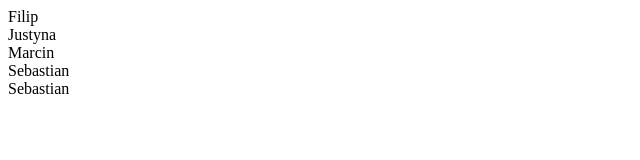
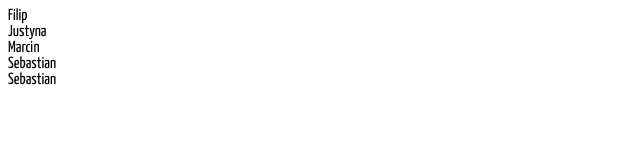
Before and after one commit to infoshareacademy/jfdzs3-mordeczki, a plain HTML site: page index.html in a window 1280 px wide. Shown: the whole page, without its empty margins (0-640 px from the left). Drawn offline with Linux system fonts and the light colour scheme.

Commit message:
style z czcionka do html, poprawiony css

```diff
--- a/index.html
+++ b/index.html
@@ -1,5 +1,8 @@
 <!doctype html>
 <html lang="pl-PL">
+    <style>
+        @import url('https://fonts.googleapis.com/css?family=Yanone+Kaffeesatz');
+    </style>
 <head>
     <meta charset="utf-8" />
     <meta http-equiv="X-UA-Compatible" content="IE=edge">
--- a/styles.css
+++ b/styles.css
@@ -1,3 +1,3 @@
-.html {
+html {
     font-family: 'Yanone Kaffeesatz', sans-serif;
 }
```
